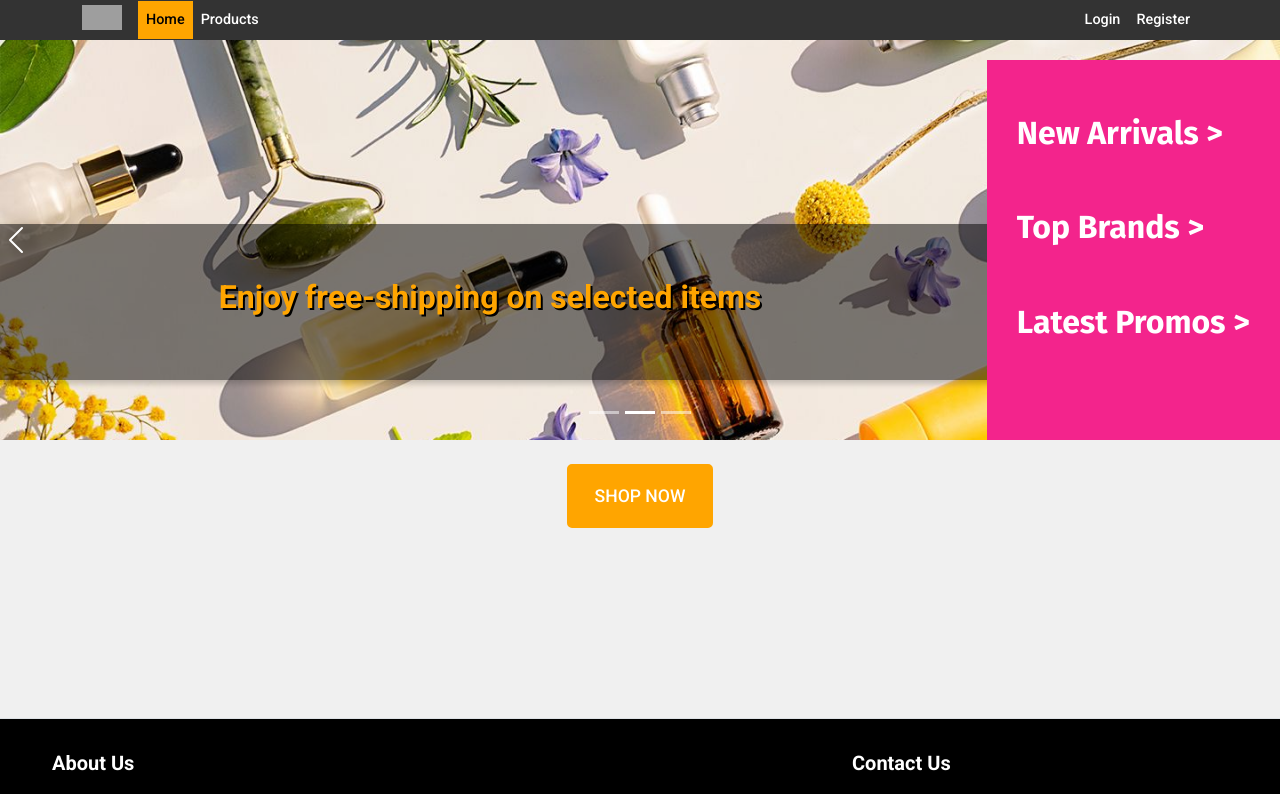
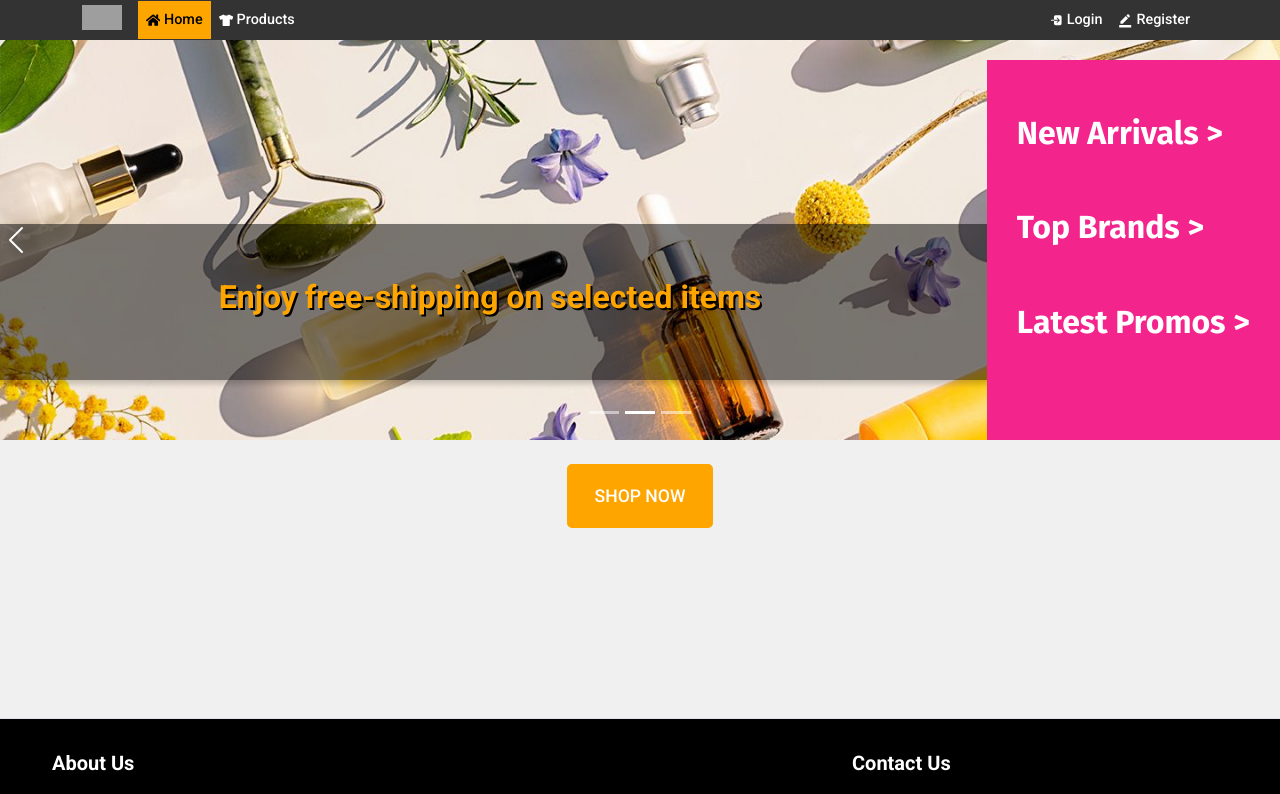
Before and after one commit to AyaGallarte/online-shop, a React (Vite) app: page / in a window 1280 px wide. Shown: the top 794 px of the page. Built offline with nearby package versions, Linux system fonts and the light colour scheme; grey boxes are pictures that could not be loaded.

Commit message:
Added react icons

```diff
--- a/src/components/AppNavbar.jsx
+++ b/src/components/AppNavbar.jsx
@@ -2,8 +2,12 @@ import React, { useContext } from 'react';
 import { Navbar, Nav, Container } from 'react-bootstrap';
 import { Link, NavLink } from 'react-router-dom';
 import UserContext from '../context/UserContext';
+import logo from '../images/logo.png';
+import { FaHome, FaTshirt, FaShoppingCart, FaListAlt } from "react-icons/fa";
+import { IoLogOut, IoLogIn } from "react-icons/io5";
+import { MdBorderColor } from "react-icons/md";
+import { CgProfile } from "react-icons/cg";
 
-import logo from '../images/logo.png';
 import '../style.css';
 
 export default function AppNavbar() {
@@ -24,26 +28,26 @@ export default function AppNavbar() {
                 <Navbar.Toggle aria-controls="basic-navbar-nav" className="navToggle" />
                 <Navbar.Collapse id="basic-navbar-nav">
                     <Nav className="me-auto">
-                        <Nav.Link as={NavLink} to="/">Home</Nav.Link>
-                        <Nav.Link as={NavLink} to="/products">Products</Nav.Link>
+                        <Nav.Link as={NavLink} to="/"><FaHome /> Home</Nav.Link>
+                        <Nav.Link as={NavLink} to="/products"><FaTshirt /> Products</Nav.Link>
                     </Nav>
 
                     <Nav className="ms-auto">
                         {user && user.id !== null && user.id !== undefined ? (
                             user.isAdmin ? (
-                                <Nav.Link as={NavLink} to="/logout">Logout</Nav.Link>
+                                <Nav.Link as={NavLink} to="/logout"><IoLogOut /> Logout</Nav.Link>
                             ) : (
                                 <>
-                                    <Nav.Link as={NavLink} to="/cart">Cart</Nav.Link>
-                                    <Nav.Link as={NavLink} to="/order">Order</Nav.Link>
-                                    <Nav.Link as={NavLink} to="/profile">Profile</Nav.Link>
-                                    <Nav.Link as={NavLink} to="/logout">Logout</Nav.Link>
+                                    <Nav.Link as={NavLink} to="/cart"><FaShoppingCart /> Cart</Nav.Link>
+                                    <Nav.Link as={NavLink} to="/order"><FaListAlt /> Order</Nav.Link>
+                                    <Nav.Link as={NavLink} to="/profile"><CgProfile /> Profile</Nav.Link>
+                                    <Nav.Link as={NavLink} to="/logout"><IoLogOut /> Logout</Nav.Link>
                                 </>
                             )
                         ) : (
                             <>
-                                <Nav.Link as={NavLink} to="/login">Login</Nav.Link>
-                                <Nav.Link as={NavLink} to="/register">Register</Nav.Link>
+                                <Nav.Link as={NavLink} to="/login"><IoLogIn /> Login</Nav.Link>
+                                <Nav.Link as={NavLink} to="/register"><MdBorderColor /> Register</Nav.Link>
                             </>
                         )}
                     </Nav>
```
